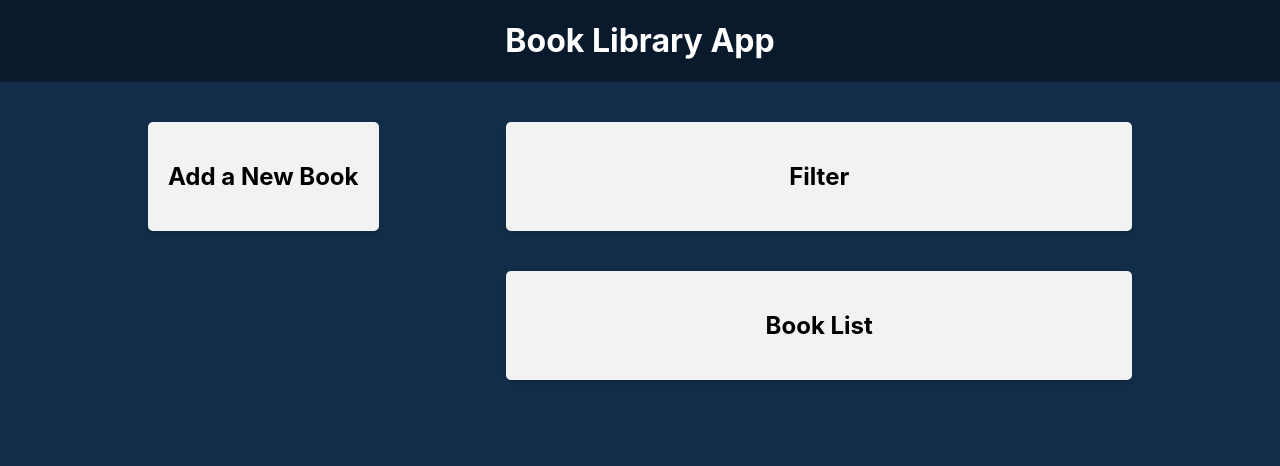
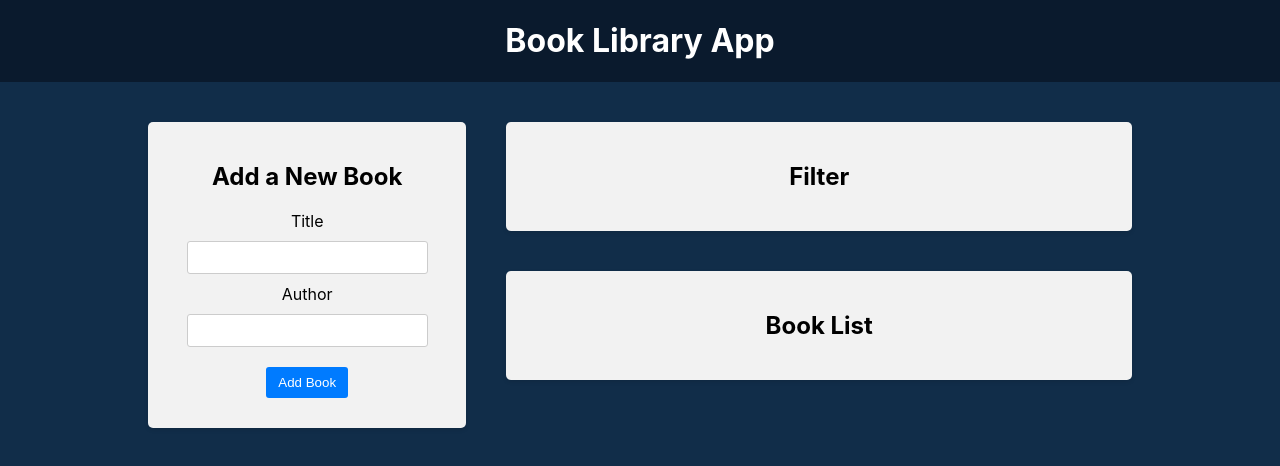
Before and after one commit to dimkaua/book-library-app, a React (Create React App) app in the folder frontend/: page / in a window 1280 px wide. Shown: the top 466 px of the page. Built offline with nearby package versions, Linux system fonts and the light colour scheme.

Commit message:
added book form

```diff
--- a/frontend/src/components/BookForm/BookForm.js
+++ b/frontend/src/components/BookForm/BookForm.js
@@ -1,7 +1,42 @@
+import './BookForm.css'
+import { useState } from 'react'
+
 const BookForm = () => {
+  const [title, setTitle] = useState('')
+  const [author, setAuthor] = useState('')
+
+  const handleSubmit = (e) => {
+    e.preventDefault()
+    if (title && author) {
+      setTitle('')
+      setAuthor('')
+    }
+  }
+
   return (
     <div className="app-block book-form">
       <h2>Add a New Book </h2>
+      <form onSubmit={handleSubmit}>
+        <div>
+          <label htmlFor="title">Title</label>
+          <input
+            type="text"
+            id="title"
+            value={title}
+            onChange={(e) => setTitle(e.target.value)}
+          />
+        </div>
+        <div>
+          <label htmlFor="author">Author</label>
+          <input
+            type="text"
+            id="author"
+            value={author}
+            onChange={(e) => setAuthor(e.target.value)}
+          />
+        </div>
+        <button type="submit">Add Book</button>
+      </form>
     </div>
   )
 }
--- a/frontend/src/components/BookList/BookList.js
+++ b/frontend/src/components/BookList/BookList.js
@@ -1,3 +1,5 @@
+import './BookList.css'
+
 const BookList = () => {
   return (
     <div className="app-block book-list">
--- a/frontend/src/components/Filter/Filter.js
+++ b/frontend/src/components/Filter/Filter.js
@@ -1,3 +1,5 @@
+import './Filter.css'
+
 const Filter = () => {
   return (
     <div className="app-block filter">
```
